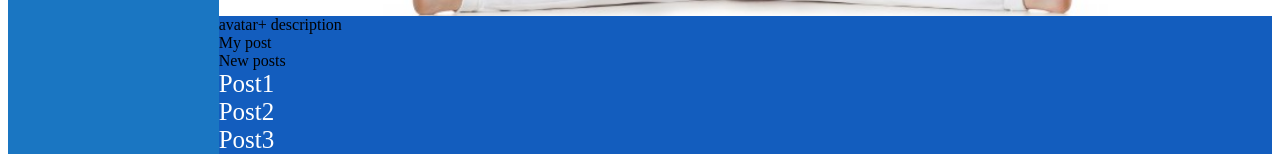
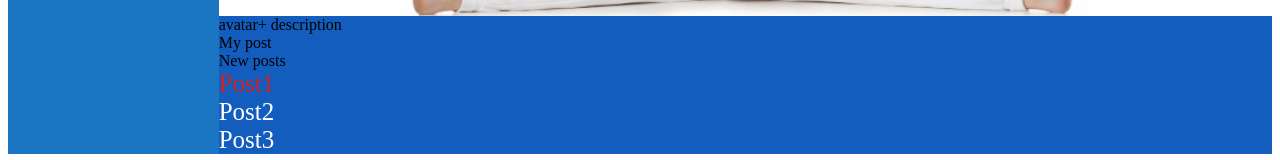
Before and after one commit to wyprawysinglove/It_Kamasutra, a React (Create React App) app in the folder app/: page / in a window 1280 px wide. Shown: the part 370-530 px from the top of the page. Built offline with nearby package versions, Linux system fonts and the light colour scheme.

Commit message:
less14 css module

```diff
--- a/app/src/components/profile/Profile.jsx
+++ b/app/src/components/profile/Profile.jsx
@@ -12,7 +12,7 @@ const Profile = () => {
       <div>My post
         <div>New posts</div>
         <div>
-          <div className={s.item}>Post1</div>
+          <div className={`${s.item} ${s.active}`}>Post1</div>
           <div className={s.item}>Post2</div>
           <div className={s.item}>Post3</div>
         </div>
--- a/app/src/components/profile/profile.module.css
+++ b/app/src/components/profile/profile.module.css
@@ -18,3 +18,7 @@
     font-size: 25px;
     color: #fff;
 }
+.item.active{
+    font-size: 25px;
+    color: rgb(212, 33, 33);
+}
```
